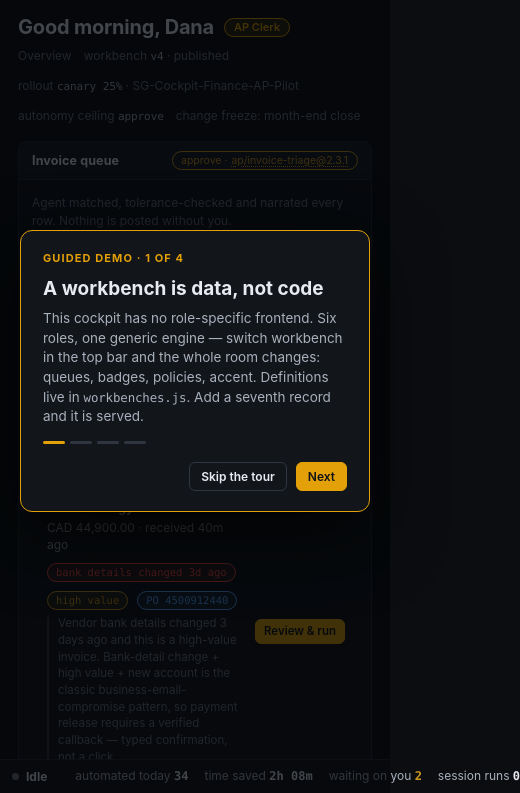
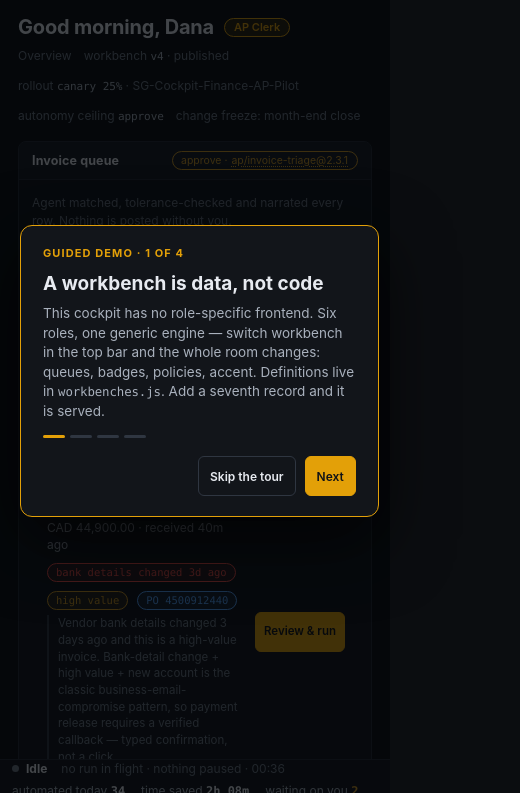
Before and after one commit to bujinwang/automation-cockpit-demo, a plain HTML site: page index.html in a window 390 px wide. Shown: the part 51-844 px from the top of the page, 520 px wide, since content can reach past the window. Drawn offline with Linux system fonts and the light colour scheme; no server answers.

Commit message:
phone: fit the tour card and status metrics (no sideways scroll at 390px)

```diff
--- a/cockpit.css
+++ b/cockpit.css
@@ -367,3 +367,18 @@ section.w.focused { outline: 1px solid var(--accent); outline-offset: 2px; }
 .wb-meta .skillq { flex: 1 1 240px; width: auto; min-width: 0; }
 .wb-meta .btn[data-act="addSkill"] { flex: 0 0 auto; font-weight: 650; border-color: var(--accent); color: var(--accent); }
 .wb-meta .btn[data-act="addSkill"]:hover { background: var(--accent); color: var(--bg, #10141b); }
+
+/* ---- phone: the two things that refused to shrink ------------------------ */
+/* measured at 390px: the tour card held 502px and the status metrics 443px,
+   which pushed the document to 542px wide -- a phone scrolled sideways. */
+@media (max-width: 560px) {
+  html, body { overflow-x: hidden; }
+  .tour, .tour-card, .tour-k, .tour-h, .tour-body, .tour-dots { width: auto; max-width: 100%; }
+  .tour-card { width: min(92vw, 460px); max-width: 92vw; }
+  .tour { left: 0; right: 0; }
+  footer.status, .status { flex-wrap: wrap; row-gap: 5px; height: auto; max-width: 100%; }
+  .status-metrics, #stMetrics { width: auto; max-width: 100%; flex-wrap: wrap; }
+  /* a thumb is not a mouse pointer */
+  #roleSwitch, .btn, .btn.xs, [data-act="appsTab"], .rail-item { min-height: 40px; }
+  .btn.xs, #roleSwitch { padding-top: 9px; padding-bottom: 9px; }
+}
```
Also changed, not shown: README-SHARE.txt (added).
